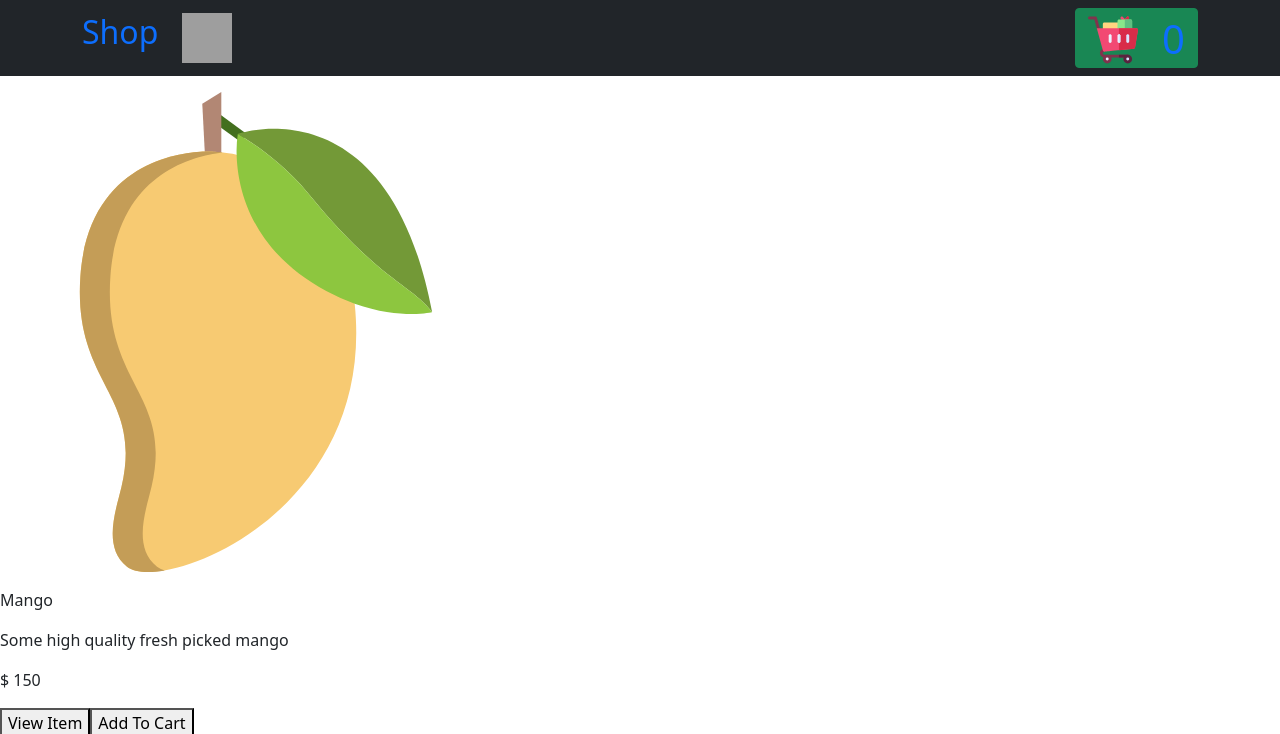
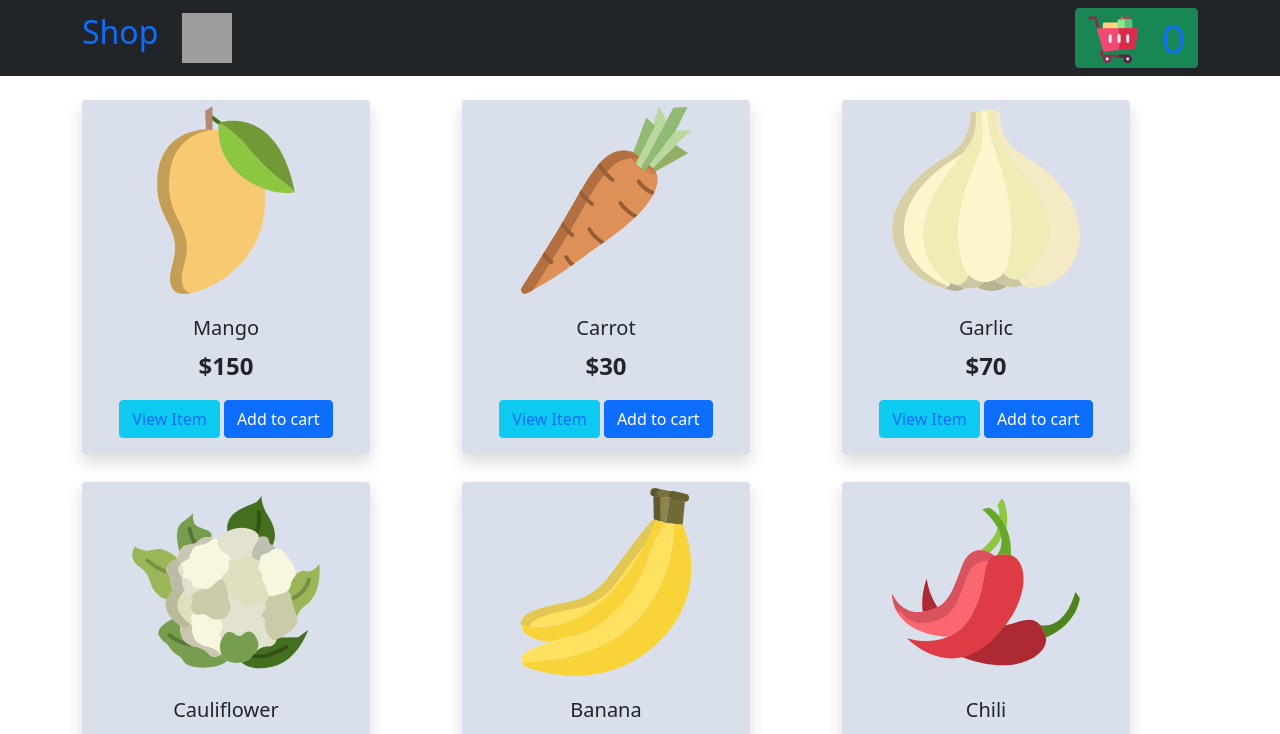
Before and after one commit to SudiptaKD/Redux-Shopping-Cart, a React (Create React App) app: page / in a window 1280 px wide. Shown: the top 734 px of the page. Built offline with nearby package versions, Linux system fonts and the light colour scheme; grey boxes are pictures that could not be loaded.

Commit message:
Product page, product, single product style completed

```diff
--- a/src/components/Products/Product/Product.js
+++ b/src/components/Products/Product/Product.js
@@ -1,5 +1,7 @@
 import React from "react";
 import { Link } from "react-router-dom";
+
+import { Card, Button } from "react-bootstrap";
 
 // Redux
 import { connect } from "react-redux";
@@ -10,33 +12,25 @@ import {
 
 const Product = ({ product, addToCart, loadCurrentItem }) => {
   return (
-    <div >
-      <img
-        src={product.image}
-        alt={product.title}
-      />
-
-      <div >
-        <p>{product.title}</p>
-        <p>{product.description}</p>
-        <p>$ {product.price}</p>
-      </div>
-
-      <div>
-        <Link to={`/product/${product.id}`}>
-          <button
-            onClick={() => loadCurrentItem(product)}
-          >
-            View Item
-          </button>
-        </Link>
-        <button
-          onClick={() => addToCart(product.id)}
-        >
-          Add To Cart
-        </button>
-      </div>
-    </div>
+    <>
+      <Card  className='my-4 rounded text-center shadow mb-1'
+         style={{ width: '18rem',border:'none', backgroundColor:'#dae0eb' }}>
+        <Card.Img variant="top" src={product.image} alt={product.title} style={{height:'200px'}} />
+        <Card.Body>
+          <Card.Title>{product.title}</Card.Title>
+          {/* <Card.Text>{product.description}</Card.Text> */}
+          <Card.Text className="fw-bolder fs-4">${product.price}</Card.Text>
+          <Button variant="info"  onClick={() => loadCurrentItem(product)}>
+            <Link to={`/product/${product.id}`} style={{textDecoration:'none'}}>
+              View Item
+            </Link>
+          </Button>{'   '}
+          <Button variant="primary" onClick={() => addToCart(product.id)}>
+            Add to cart
+          </Button>
+        </Card.Body>
+      </Card>
+    </>
   );
 };
 
--- a/src/components/Products/Products.js
+++ b/src/components/Products/Products.js
@@ -1,4 +1,5 @@
 import React from "react";
+import { Col, Container, Row } from "react-bootstrap";
 
 // Redux
 import { connect } from "react-redux";
@@ -7,11 +8,15 @@ import Product from "./Product/Product";
 
 const Products = ({ products }) => {
   return (
-    <div>
-      {products.map((product) => (
-        <Product key={product.id} product={product} />
-      ))}
-    </div>
+    <Container >
+      <Row lg={3} md={3} sm={2} xs={2}>
+        {products.map((product) => (
+          <Col>
+            <Product key={product.id} product={product} />
+          </Col>
+        ))}
+      </Row>
+    </Container>
   );
 };
 
--- a/src/components/SingleItem/SingleItem.js
+++ b/src/components/SingleItem/SingleItem.js
@@ -1,27 +1,26 @@
 import React from "react";
+
+import { Card, Button, Container } from "react-bootstrap";
 
 import { connect } from "react-redux";
 import { addToCart } from "../../redux/Shopping/shopping-actions";
 
 const SingleItem = ({ current, addToCart }) => {
   return (
-    <div>
-      <img
-        src={current.image}
-        alt={current.title}
-      />
-      <div>
-        <p>{current.title}</p>
-        <p>{current.description}</p>
-        <p>$ {current.price}</p>
-
-        <button
-          onClick={() => addToCart(current.id)}
-        >
-          Add To Cart
-        </button>
-      </div>
-    </div>
+      <Container>
+        <Card  className='my-4 rounded text-center shadow mb-1'
+          style={{ width: '18rem',border:'none', backgroundColor:'#dae0eb' }}>
+          <Card.Img variant="top" src={current.image} alt={current.title} style={{height:'250px', width:'300px'}} />
+          <Card.Body>
+            <Card.Title>{current.title}</Card.Title>
+            <Card.Text>{current.description}</Card.Text>
+            <Card.Text>${current.price}</Card.Text>
+            <Button variant="primary" onClick={() => addToCart(current.id)}>
+              Add to cart
+            </Button>
+          </Card.Body>
+        </Card>
+      </Container>
   );
 };
 
```
